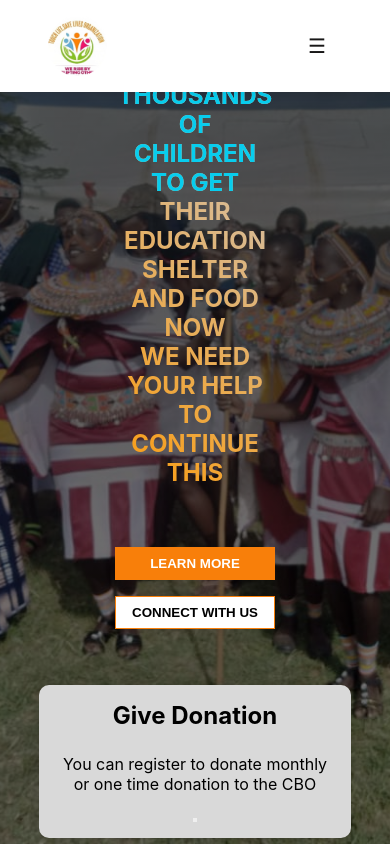
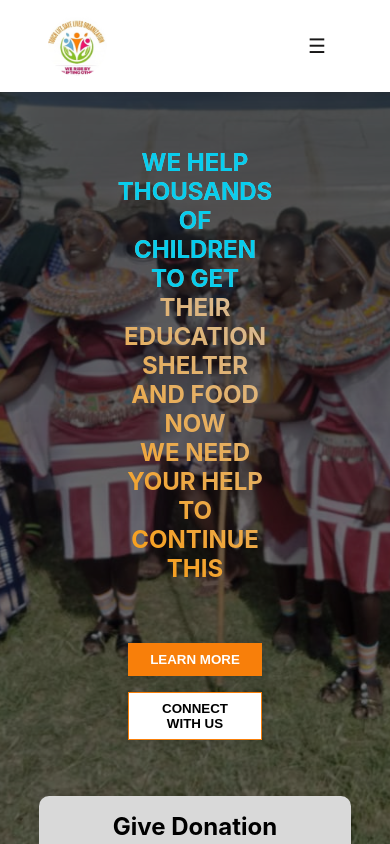
Before and after one commit to lengushuru/savelife, a React (Create React App) app: page / in a window 390 px wide. Shown: the top 844 px of the page. Built offline with nearby package versions, Linux system fonts and the light colour scheme.

Commit message:
update home page css

```diff
--- a/src/components/home/Home.css
+++ b/src/components/home/Home.css
@@ -72,7 +72,15 @@
 }
 @media screen and (max-width: 768px) {
   .home {
-    padding: 2rem;
+    display: flex;
+    flex-direction: column;
+    align-items: center;
+    padding: 8rem;
+    height: auto;
+    gap: 0.5rem;
+    background: linear-gradient(rgba(0, 0, 0, 0.7), rgba(0, 0, 0, 0.5)), url('/public/homebg.png') no-repeat top center fixed;
+    background-size: cover ;
+    background-color: #000;
   }
   .home_components {
     flex-direction: column;
--- a/src/components/home/Home.js
+++ b/src/components/home/Home.js
@@ -1,15 +1,9 @@
 import React from "react";
 import Subcomp from "../navbar/homeComponent/Subcomp";
 import "./Home.css";
+import {data} from './homedata.js'
 const Home = () => {
-  const data = [{title:'Give Donation',
-    description:'You can register to donate monthly or one time donation to the CBO',
-    btn:'donate now'},
-    {title:'become a volunteer',
-    description:'You can register to voluter your time and skills to help the children',},
-    {title:'give scollarship',
-    description:'You can give scollaship to some of the students supported by the CBO'}
-  ]
+
   return (
 
     <section className="home">
--- /dev/null
+++ b/src/components/home/homedata.js
@@ -0,0 +1,8 @@
+export const data = [{title:'Give Donation',
+description:'You can register to donate monthly or one time donation to the CBO',
+btn:'donate now'},
+{title:'become a volunteer',
+description:'You can register to voluter your time and skills to help the children',},
+{title:'give scollarship',
+description:'You can give scollaship to some of the students supported by the CBO'}
+]
```
